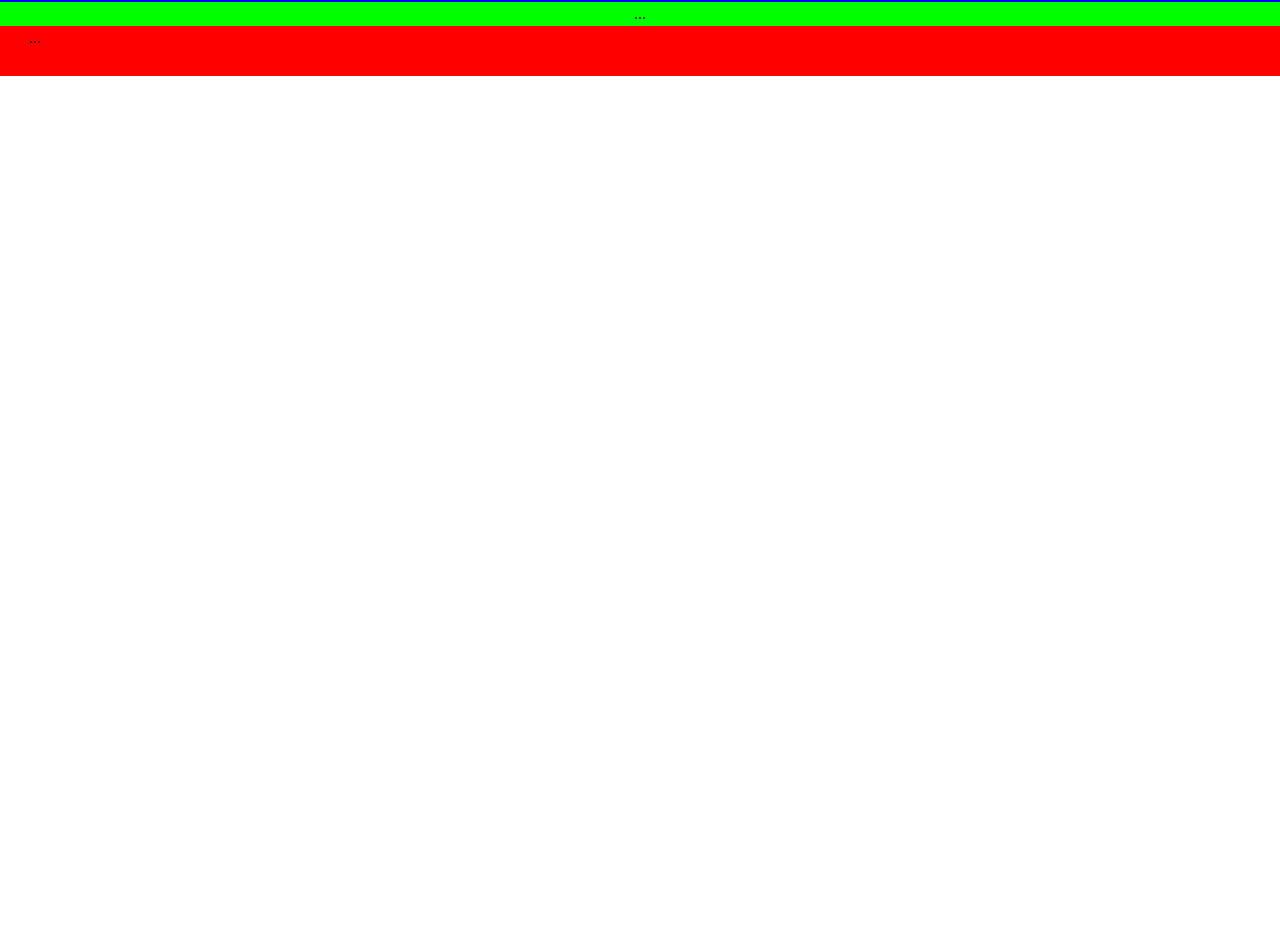
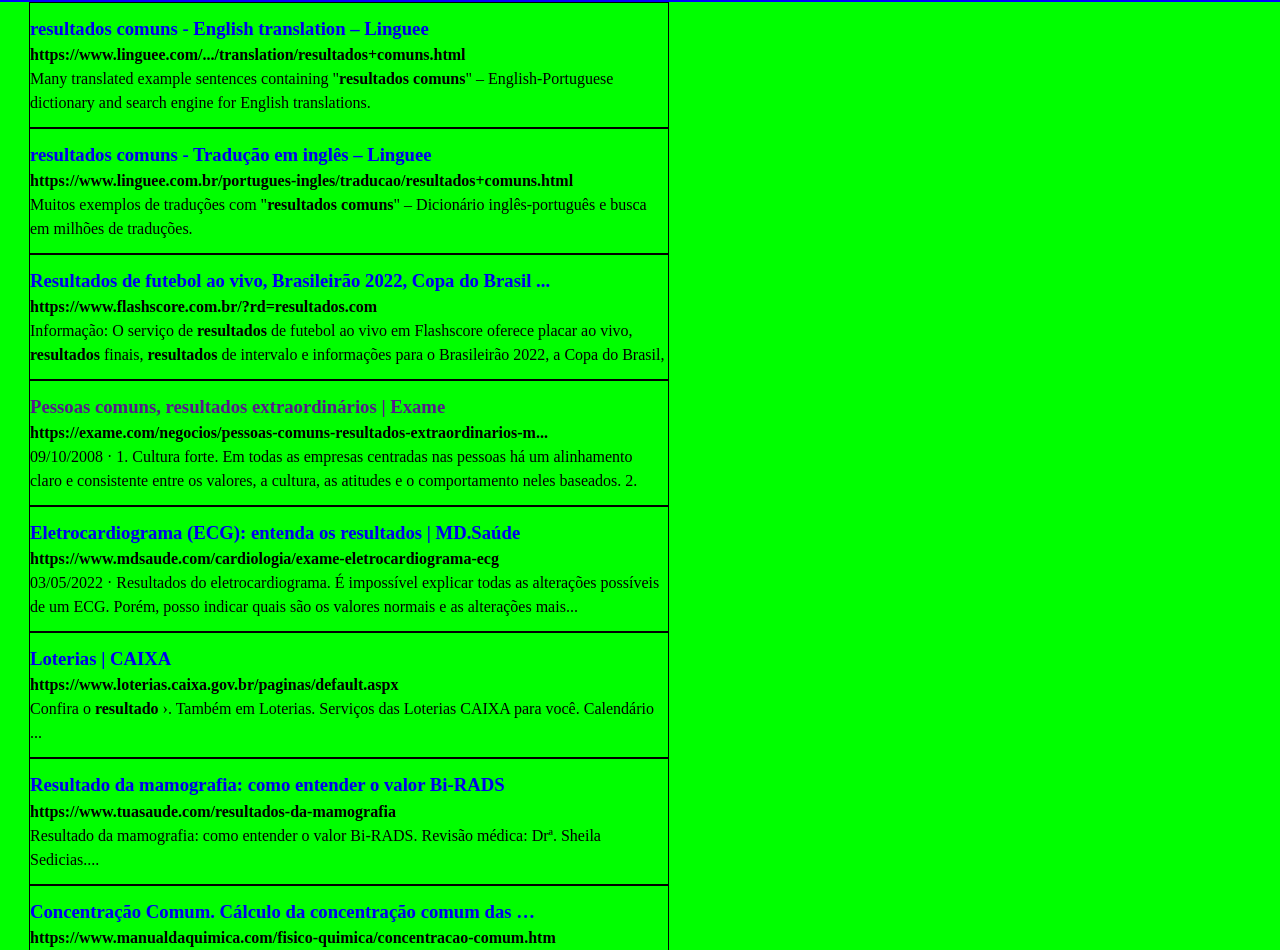
Before and after one commit to Ezequiel-Silva/Google_Results, a plain HTML site: page pages/result.html in a window 1280 px wide. Shown: the part 54-1004 px from the top of the page. Before the commit the page ends 800 px from the top, so only its background shows below. Drawn offline with Linux system fonts and the light colour scheme.

Commit message:
Articles do Result.html, modificacoes no header e section

```diff
--- a/assets/css/header.css
+++ b/assets/css/header.css
@@ -1,3 +1,4 @@
+:root{ --search_size: 28px; }
 header {
     height: auto;
     padding: 10px 20px;
@@ -5,9 +6,9 @@ header {
     display: flex;
     justify-content: end;
     align-items: center;
-    /*position: -webkit-sticky;  Necessário para funcionar no Safari
+    position: -webkit-sticky;  /*Necessário para funcionar no Safari  */
     position: sticky;
-    top: 0;*/
+    top: 0;
 }
 .container {
     display: flex;
@@ -55,3 +56,6 @@ li {
     height: 36px;
     width: 36px;
 }
+.logo_img img{
+    height: var(--search_size);
+}
--- a/assets/css/section.css
+++ b/assets/css/section.css
@@ -3,13 +3,14 @@
 }
 section{
     background-color: #0F0;
-
+    padding: 0 29px;
     /* height: 130vh; */
     display: flex;
     flex-direction: column;
     justify-content: center;
-    align-items: center;
 }
+#home_sec{ align-items: center; }
+#result_sec{ align-items: flex-start; }
 #home_sec{ height: calc(100vh - 106px); }
 #result_sec{ height: auto; }
 .search_area{
@@ -34,14 +35,28 @@ section{
     width: 28vw;
     height: var(--search_size);
 }
+.tec img,
+.mic img{
+    cursor: pointer;
+    height: var(--search_size);
+}
 .tec img:first-child,
 .mic img:first-child{
     display: flex;
-    height: var(--search_size);
+}
+.search_area a:hover :first-child{
+    display: none;
+}
+.search_area a:hover :last-child{
+    display: flex;
 }
 .tec img:last-child,
-.mic img:last-child{
-    display: none;
-    height: var(--search_size);
+.mic img:last-child{ display: none; }
+#result_sec article {
+    display: flex;
+    flex-direction: column;
+    flex-wrap: wrap;
+    max-width: 640px;
+    padding: 12px 0px;
+    border: 1px solid #000;
 }
-/* COMMIT da area do section, estrutura */
--- a/pages/result.html
+++ b/pages/result.html
@@ -26,19 +26,26 @@
         <div class="container">
             <div class="menu">
                 <ul>
+                    <li class="logo_img">
+                        <div class="logo">
+                            <a href="../index.html">
+                                <img src="../assets/images/google.png">
+                            </a>
+                        </div>
+                    </li>
                     <li class="search_area">
-                        <div class="search_field">
+                        <a class="search_field">
                             <input type="search" id="search" onkeydown="keydownFunction(event, 'enter')" size="50"
                                 maxlength="70" placeholder="Pesquise no Google ou escreva um URL">
-                        </div>
-                        <div class="tec">
+                        </a>
+                        <a class="tec">
                             <img src="../assets/images/teclado-de-computador.png" />
                             <img src="../assets/images/teclado-de-computador-blue.png" />
-                        </div>
-                        <div class="mic">
+                        </a>
+                        <a class="mic">
                             <img src="../assets/images/microfone.png" />
                             <img src="../assets/images/voz-do-google.png" />
-                        </div>
+                        </a>
                     </li>
                     <li class="point_menu">
                         <a href="">
@@ -62,7 +69,95 @@
             </div>
         </div>
     </header>
-    <section id="result_sec">...</section>
+    <section id="result_sec">
+        <article>
+            <a class="link" href="https://www.linguee.com/portuguese-english/translation/resultados+comuns.html">
+                <h1>resultados comuns - English translation – Linguee</h1>
+            </a>
+            <h4 class="url">https://www.linguee.com/.../translation/resultados+comuns.html</h4>
+            <p class="text">Many translated example sentences
+                containing "<b>resultados comuns</b>" –
+                English-Portuguese dictionary
+                and search engine for
+                English translations.</p>
+        </article>
+
+        <article>
+            <a class="link" href="https://www.linguee.com.br/portugues-ingles/traducao/resultados+comuns.html">
+                <h1>resultados comuns - Tradução em inglês – Linguee</h1>
+            </a>
+            <h4 class="url">https://www.linguee.com.br/portugues-ingles/traducao/resultados+comuns.html</h4>
+            <p class="text">Muitos exemplos de traduções
+                com "<b>resultados comuns</b>" – Dicionário
+                inglês-português e busca em milhões
+                de traduções.</p>
+        </article>
+
+        <article>
+            <a class="link" href="https://www.flashscore.com.br/?rd=resultados.com">
+                <h1>Resultados de futebol ao vivo, Brasileirão 2022, Copa do Brasil ...</h1>
+            </a>
+            <h4 class="url">https://www.flashscore.com.br/?rd=resultados.com</h4>
+            <p class="text">Informação: O serviço de <b>resultados</b>
+                de futebol ao vivo em Flashscore oferece
+                placar ao vivo, <b>resultados</b> finais,
+                <b>resultados</b> de intervalo e informações
+                para o Brasileirão 2022,
+                a Copa do Brasil,
+            </p>
+        </article>
+
+        <article>
+            <a class="link" href="">
+                <h1>Pessoas comuns, resultados extraordinários | Exame</h1>
+            </a>
+            <h4 class="url">https://exame.com/negocios/pessoas-comuns-resultados-extraordinarios-m...</h4>
+            <p class="text">09/10/2008 · 1. Cultura forte.
+                Em todas as empresas centradas nas pessoas
+                há um alinhamento claro e consistente
+                entre os valores, a cultura, as
+                atitudes e o comportamento
+                neles baseados. 2.</p>
+        </article>
+
+        <article>
+            <a class="link" href="https://www.mdsaude.com/cardiologia/exame-eletrocardiograma-ecg/">
+                <h1>Eletrocardiograma (ECG): entenda os resultados | MD.Saúde</h1>
+            </a>
+            <h4 class="url">https://www.mdsaude.com/cardiologia/exame-eletrocardiograma-ecg</h4>
+            <p class="text">03/05/2022 · Resultados do eletrocardiograma.
+                É impossível explicar todas as alterações possíveis
+                de um ECG. Porém, posso indicar quais são os
+                valores normais e as alterações mais...</p>
+        </article>
+
+        <article>
+            <a class="link" href="https://loterias.caixa.gov.br/paginas/default.aspx">
+                <h1>Loterias | CAIXA</h1>
+            </a>
+            <h4 class="url">https://www.loterias.caixa.gov.br/paginas/default.aspx</h4>
+            <p class="text">Confira o <b>resultado</b> ›. Também em Loterias. Serviços das Loterias CAIXA para você.
+                Calendário ...</p>
+        </article>
+
+        <article>
+            <a class="link" href="https://www.tuasaude.com/resultados-da-mamografia/">
+                <h1>Resultado da mamografia: como entender o valor Bi-RADS</h1>
+            </a>
+            <h4 class="url">https://www.tuasaude.com/resultados-da-mamografia</h4>
+            <p class="text">Resultado da mamografia: como entender o valor Bi-RADS. Revisão médica: Drª. Sheila
+                Sedicias....</p>
+        </article>
+
+        <article>
+            <a class="link" href="https://www.manualdaquimica.com/fisico-quimica/concentracao-comum.htm">
+                <h1>Concentração Comum. Cálculo da concentração comum das …</h1>
+            </a>
+            <h4 class="url">https://www.manualdaquimica.com/fisico-quimica/concentracao-comum.htm</h4>
+            <p class="text">Substituindo os valores na fórmula da concentração <b>comum</b>, temos: C = m 1 V C =
+                100g 0,41L C...</p>
+        </article>
+    </section>
     <footer id="result_ftr">...</footer>
 </body>
 </html>
```
Also changed, not shown: index.html (+4 -4 lines).
